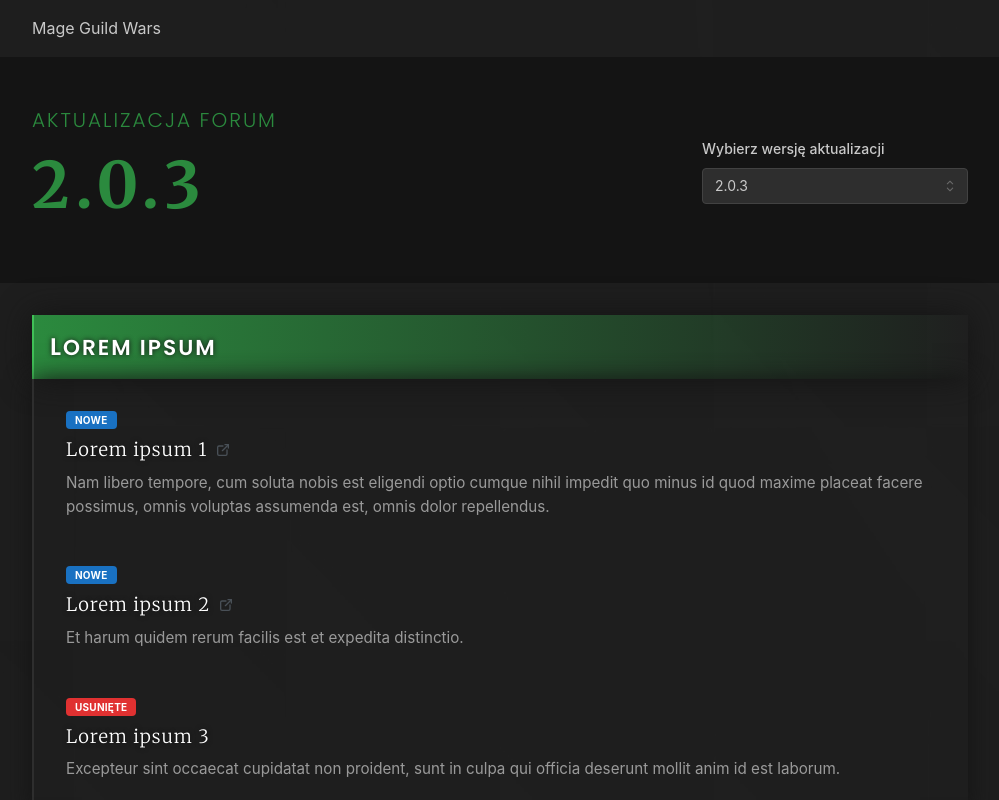
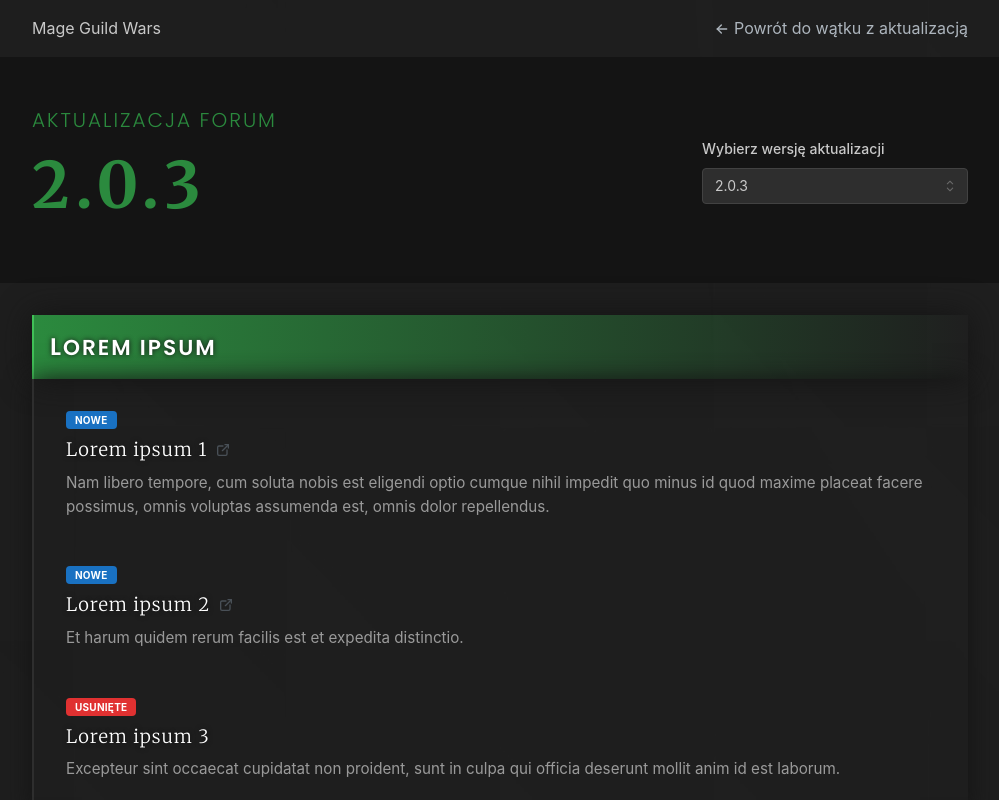
Before and after one commit to jakubwilk/forumgame-patchnotes, a React (Vite) app: page / in a window 1280 px wide. Shown: the top 800 px of the page, without its empty margins (140-1139 px from the left). Built offline with nearby package versions, Linux system fonts and the light colour scheme.

Commit message:
Add header link to the thread

```diff
--- a/src/core/header/Header.tsx
+++ b/src/core/header/Header.tsx
@@ -1,4 +1,5 @@
 import { Logo } from './Logo'
+import { HeaderLink } from './HeaderLink'
 
 export function Header() {
   return (
@@ -6,6 +7,7 @@ export function Header() {
       <div className={'container max-w-[1000px] mx-auto'}>
         <div className={'flex flex-col justify-center sm:flex-row sm:justify-between items-center px-8 py-4'}>
           <Logo />
+          <HeaderLink />
         </div>
       </div>
     </header>
--- /dev/null
+++ b/src/core/header/HeaderLink.tsx
@@ -0,0 +1,17 @@
+import { Anchor } from '@mantine/core'
+import { IconArrowLeft } from '@tabler/icons-react'
+import styles from '../styles/header.module.css'
+import clsx from 'clsx'
+
+export function HeaderLink() {
+  return (
+    <Anchor
+      href={'https://www.google.com'}
+      target={'_blank'}
+      className={clsx('mt-4 flex items-center duration-100 sm:mt-0', styles.headerLink)}
+    >
+      <IconArrowLeft className={styles.headerLinkSvg} />
+      <span className={'ml-1'}>{'Powrót do wątku z aktualizacją'}</span>
+    </Anchor>
+  )
+}
--- a/src/core/styles/header.module.css
+++ b/src/core/styles/header.module.css
@@ -18,3 +18,20 @@
   letter-spacing: 5px;
   color: var(--mantine-color-green-9) !important;
 }
+
+.headerLink {
+  color: var(--mantine-color-gray-5) !important;
+}
+
+.headerLink:hover,
+.headerLink:focus {
+  outline: none;
+  text-decoration: none;
+  color: var(--mantine-color-green-9) !important;
+}
+
+.headerLinkSvg {
+  width: 16px;
+  height: auto;
+  margin-top: 2px;
+}
```
